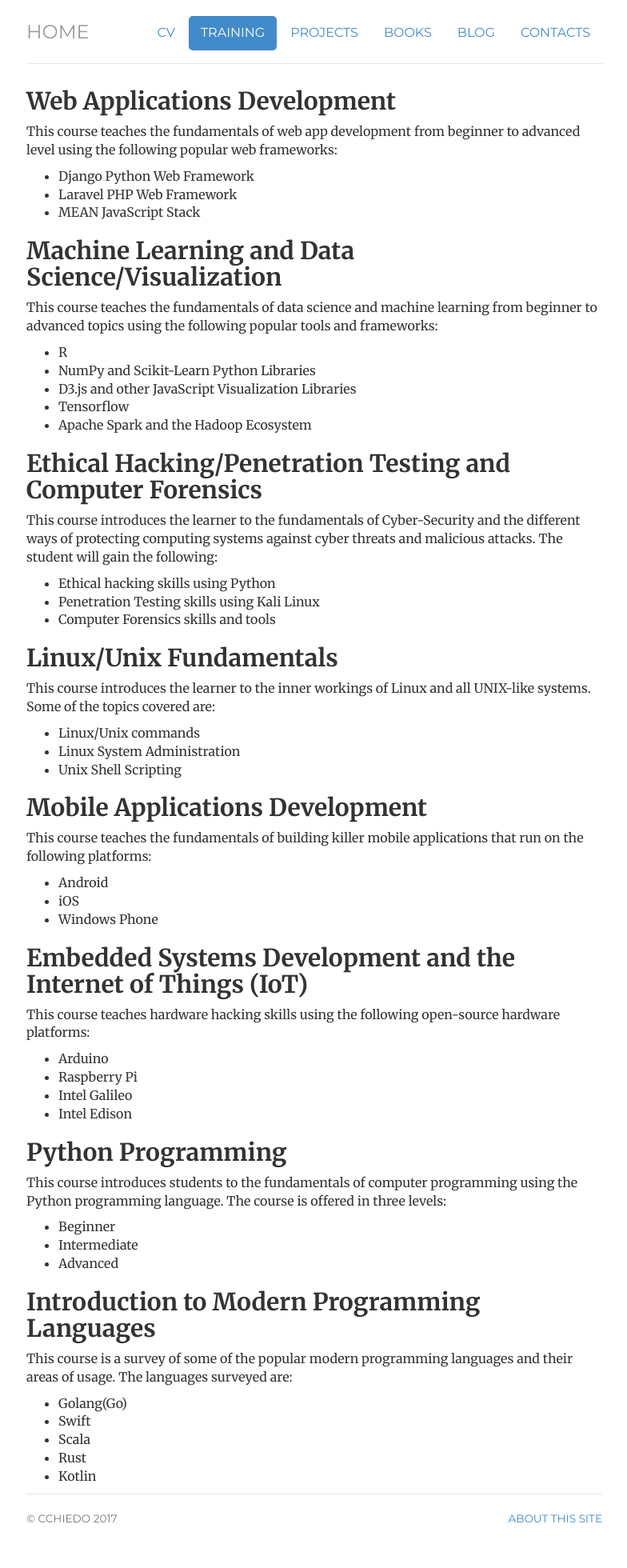
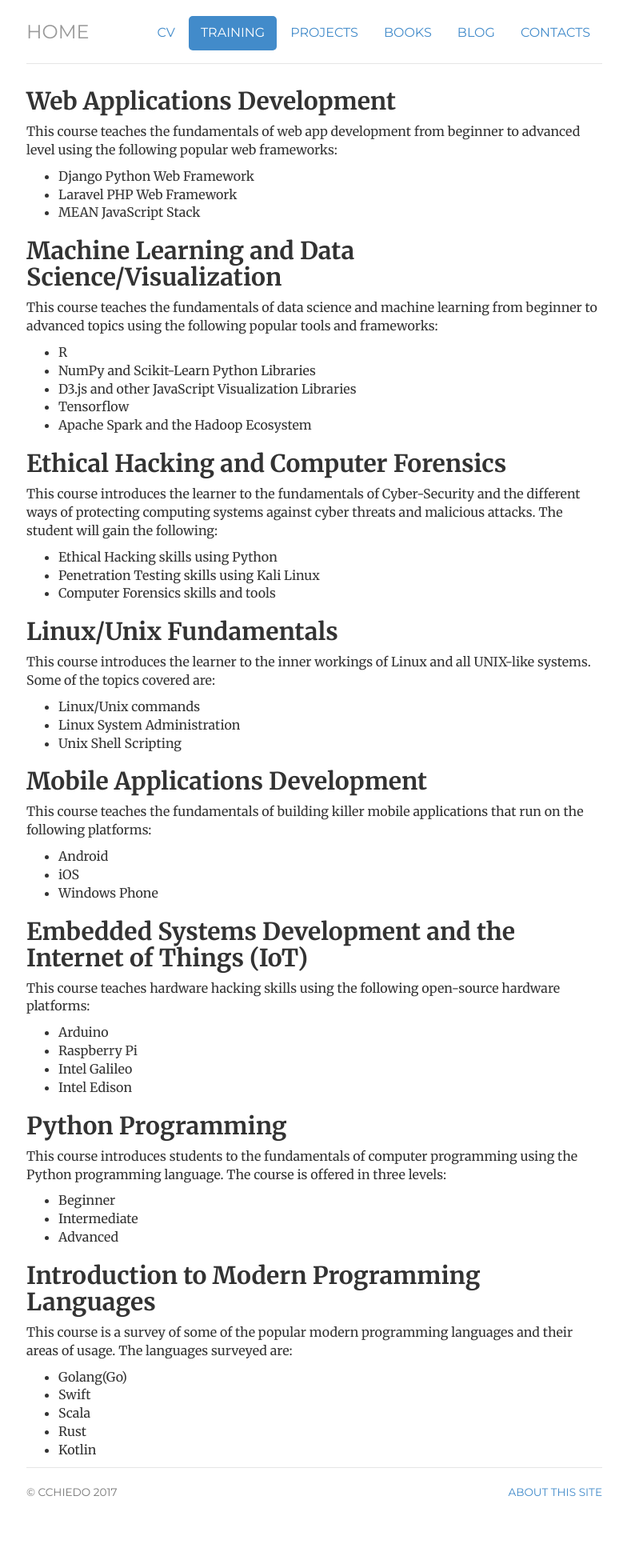
Before and after one commit to theafricanengineer/theafricanengineer.github.io, a Jekyll site: the page built from training/index.html, in a window 1280 px wide. Shown: the whole page at 80% size, without its empty margins (247-1031 px from the left). Built offline with Jekyll 4.4.1, drawn with Linux system fonts in a browser that asks for light colours; after the commit the page ends 1927 px from its top, so only the background shows below that.

Commit message:
update training/index.html file

```diff
--- a/training/index.html
+++ b/training/index.html
@@ -30,10 +30,10 @@ description: Current CV for Chrispine Chiedo, a Consultant, Technical Trainer, S
 	</ul>
 	</p>
 
-	<h2>Ethical Hacking/Penetration Testing and Computer Forensics</h2>
+	<h2>Ethical Hacking and Computer Forensics</h2>
 	<p>This course introduces the learner to the fundamentals of Cyber-Security and the different ways of protecting computing systems against cyber threats and malicious attacks. The student will gain the following:
 	<ul>
-		<li>Ethical hacking skills using Python</li>
+		<li>Ethical Hacking skills using Python</li>
 		<li>Penetration Testing skills using Kali Linux</li>
 		<li>Computer Forensics skills and tools</li>
 	</ul>
```
